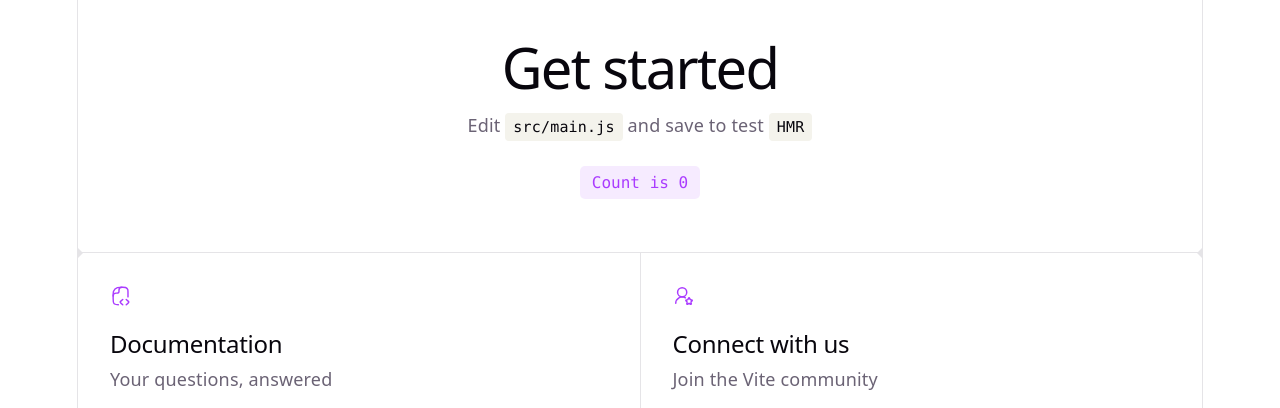
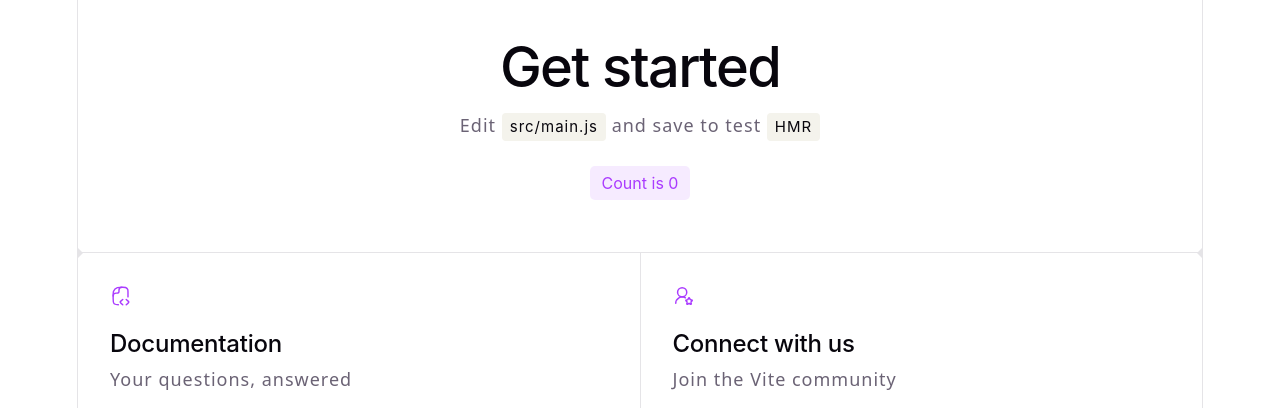
Before and after one commit to MasterX185/MasterX185.github.io, a website built with Vite: page index.html in a window 1280 px wide. Shown: the part 217-625 px from the top of the page. Built offline with nearby package versions, Linux system fonts and the light colour scheme.

Commit message:
repair files

```diff
--- a/src/main.js
+++ b/src/main.js
@@ -7,7 +7,7 @@ import { setupCounter } from './counter.js'
 document.querySelector('#app').innerHTML = `
 <section id="center">
   <div class="hero">
-    <img src="${heroImg}" class="base" width="170" height="179">
+    <img alt="test" src="${heroImg}" class="base" width="170" height="179">
     <img src="${javascriptLogo}" class="framework" alt="JavaScript logo"/>
     <img src="${viteLogo}" class="vite" alt="Vite logo" />
   </div>
--- a/src/style.css
+++ b/src/style.css
@@ -16,7 +16,7 @@
   --mono: ui-monospace, Consolas, monospace;
 
   font: 18px/145% var(--sans);
-  letter-spacing: 0.18px;
+  letter-spacing: 1px;
   color-scheme: light dark;
   color: var(--text);
   background: var(--bg);
@@ -56,7 +56,7 @@ body {
 
 h1,
 h2 {
-  font-family: var(--heading);
+  font-family: Inter, sans-serif;
   font-weight: 500;
   color: var(--text-h);
 }
@@ -85,7 +85,7 @@ p {
 
 code,
 .counter {
-  font-family: var(--mono);
+  font-family: Inter, sans-serif;
   display: inline-flex;
   border-radius: 4px;
   color: var(--text-h);
--- /dev/null
+++ b/vite.config.js
@@ -0,0 +1,6 @@
+import { defineConfig } from 'vite'
+
+export default defineConfig({
+
+    base: '/',
+})
```
